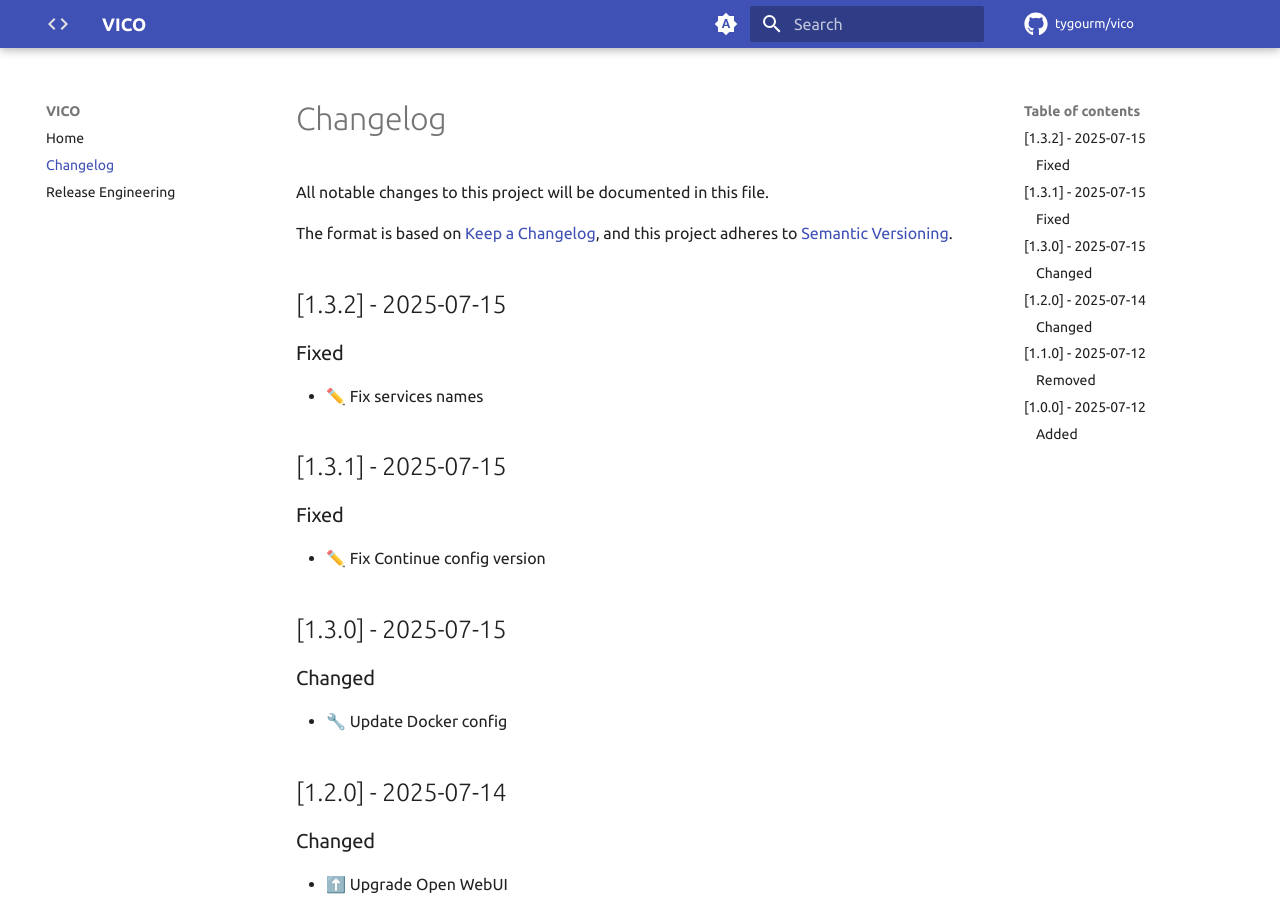
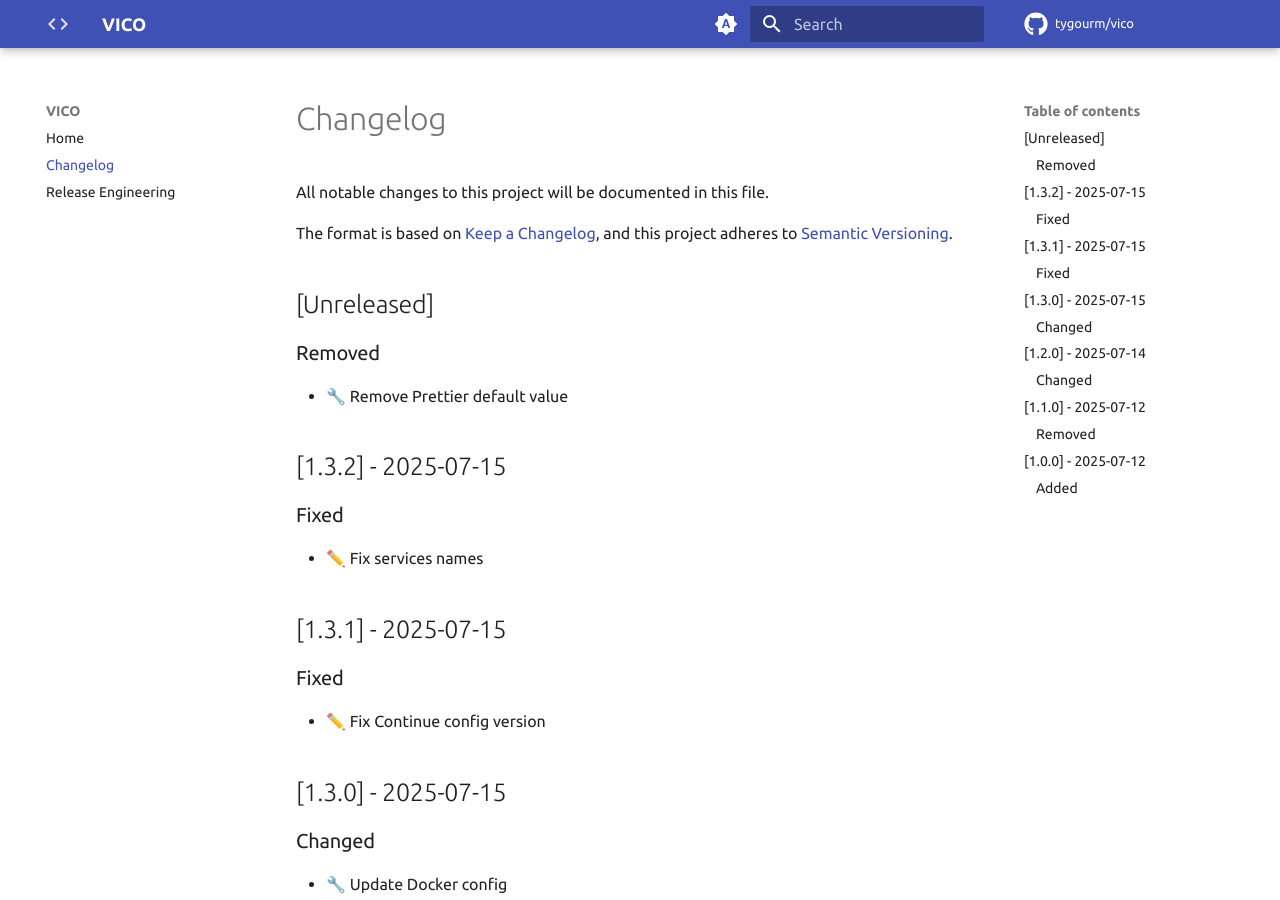
Before and after one commit to tygourm/vico, an MkDocs documentation site: the page built from docs/CHANGELOG.md, in a window 1280 px wide and 900 px high. Built offline with MkDocs 1.6.1 and Material for MkDocs 9.7.7, drawn with Linux system fonts in a browser that asks for light colours; plug-ins that fetch from the network failed and are left out; comment, search, counter and statistics services are not loaded.

Commit message:
🔧 Remove Prettier default value

```diff
--- a/docs/CHANGELOG.md
+++ b/docs/CHANGELOG.md
@@ -5,6 +5,12 @@ All notable changes to this project will be documented in this file.
 The format is based on [Keep a Changelog](https://keepachangelog.com/en/1.1.0/),
 and this project adheres to
 [Semantic Versioning](https://semver.org/spec/v2.0.0.html).
+
+## [Unreleased]
+
+### Removed
+
+- 🔧 Remove Prettier default value
 
 ## [1.3.2] - 2025-07-15
 
```
